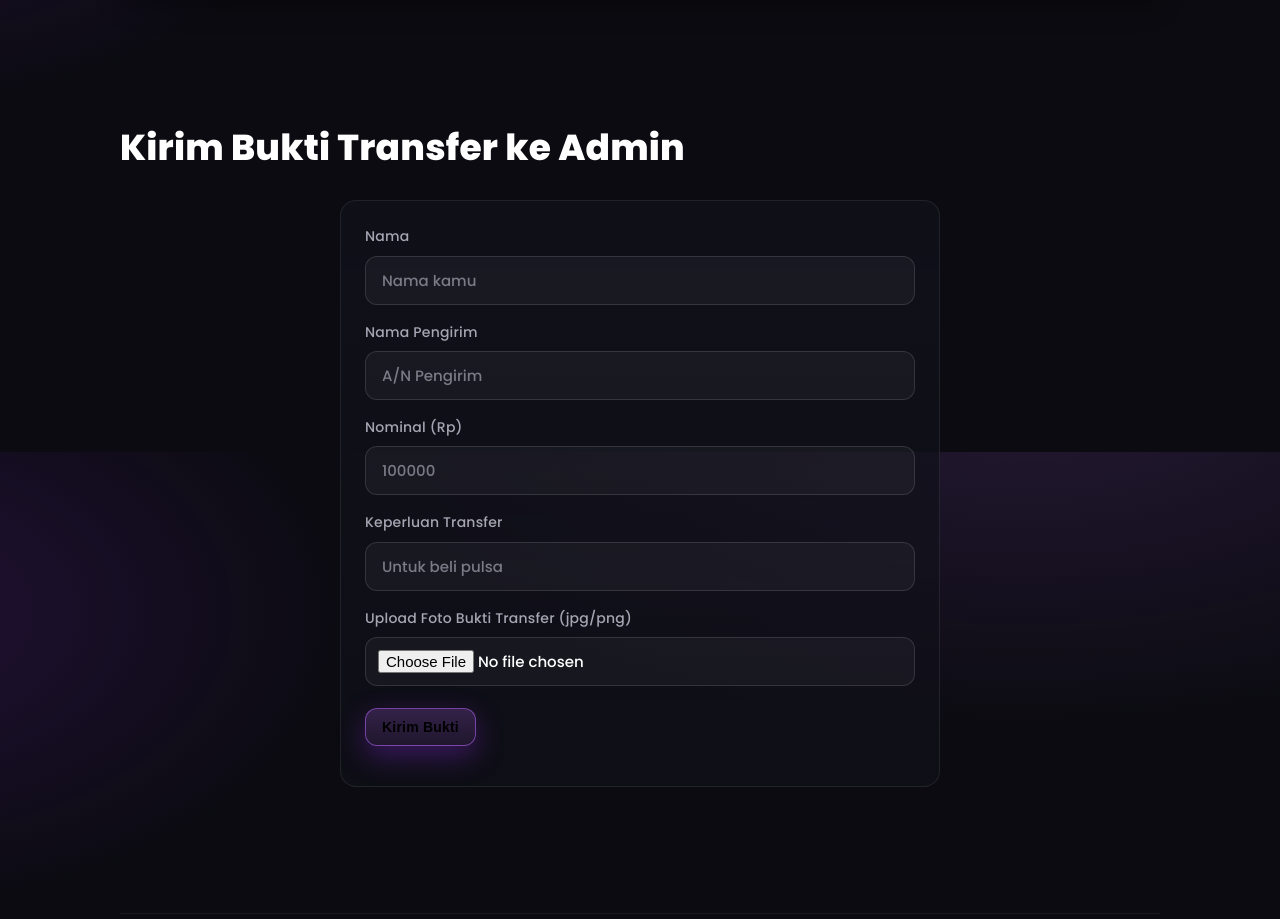
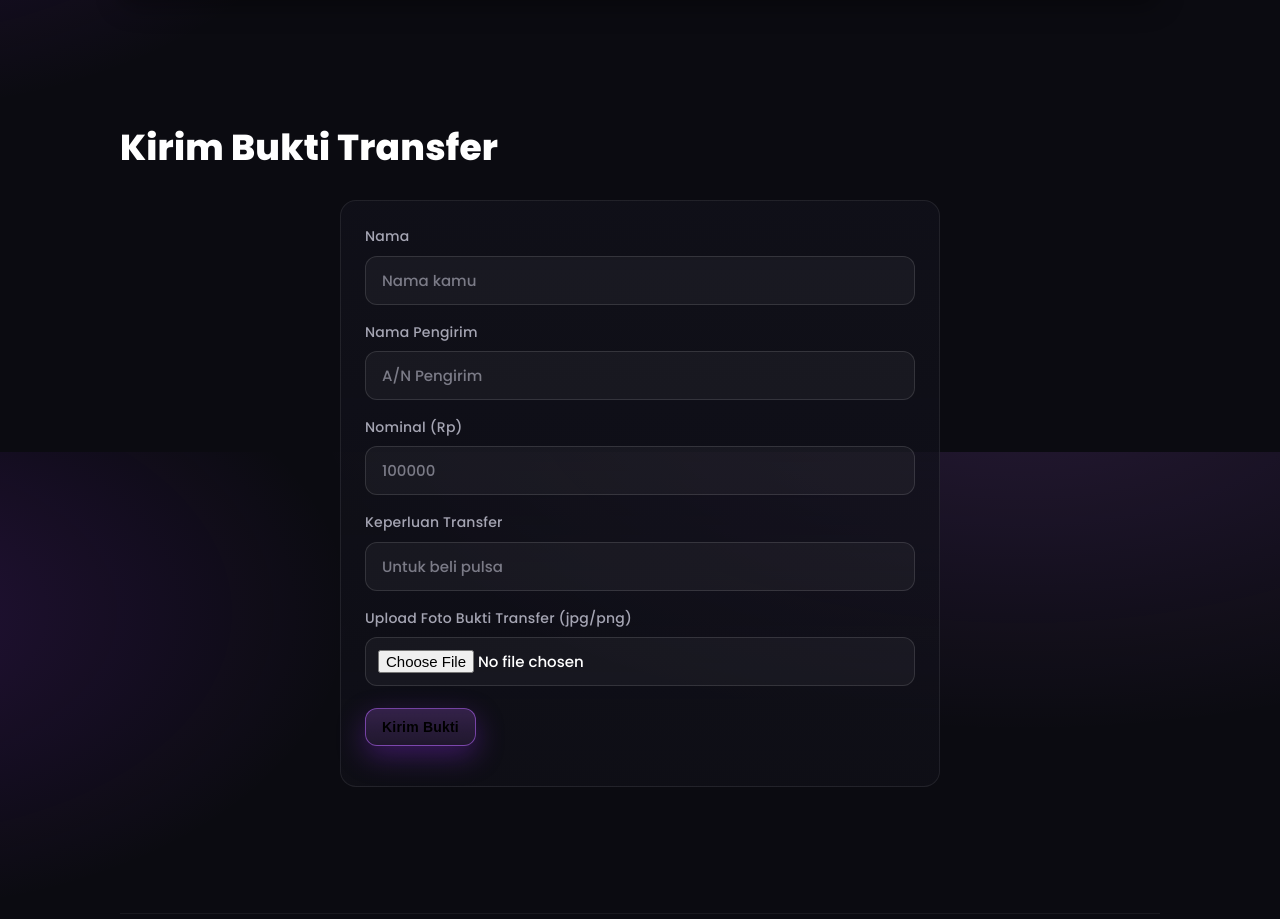
Before and after one commit to ktzreza/ktzreza, a website: page payment/index.html in a window 1280 px wide. Shown: the part 1148-2067 px from the top of the page. Drawn offline with Linux system fonts and the light colour scheme.

Commit message:
Update header text for transfer proof section

```diff
--- a/payment/index.html
+++ b/payment/index.html
@@ -587,7 +587,7 @@
 
     <!-- KIRIM BUKTI TRANSFER -->
     <section class="section" id="sendproof">
-      <h2>Kirim Bukti Transfer ke Admin</h2>
+      <h2>Kirim Bukti Transfer</h2>
       <!--
         Catatan penting:
         1) Agar benar-benar terkirim otomatis ke Telegram owner tanpa CORS error di browser,
```
